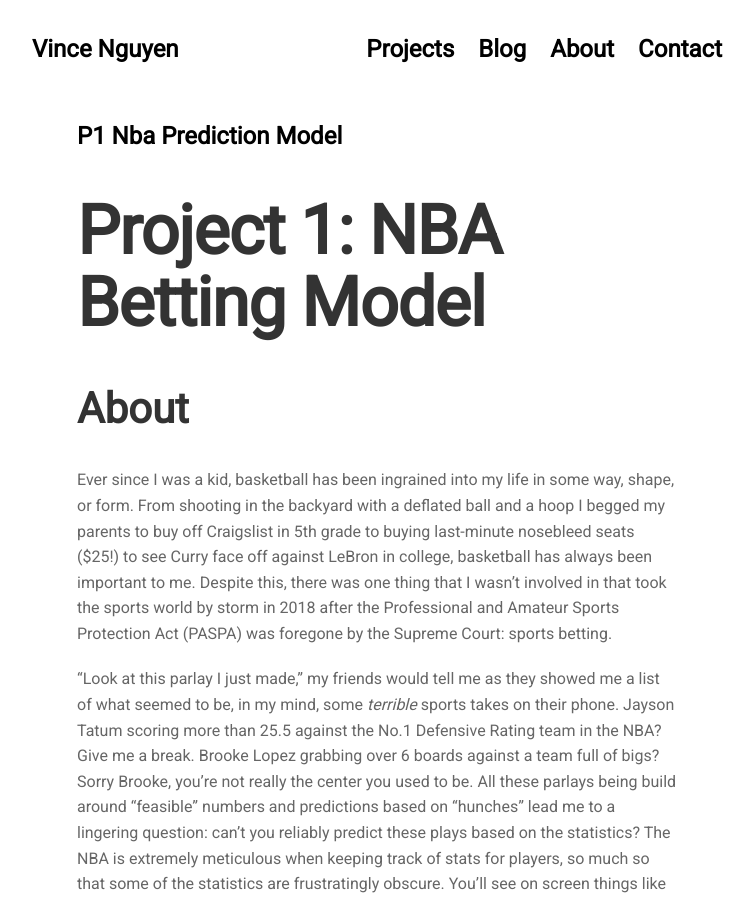
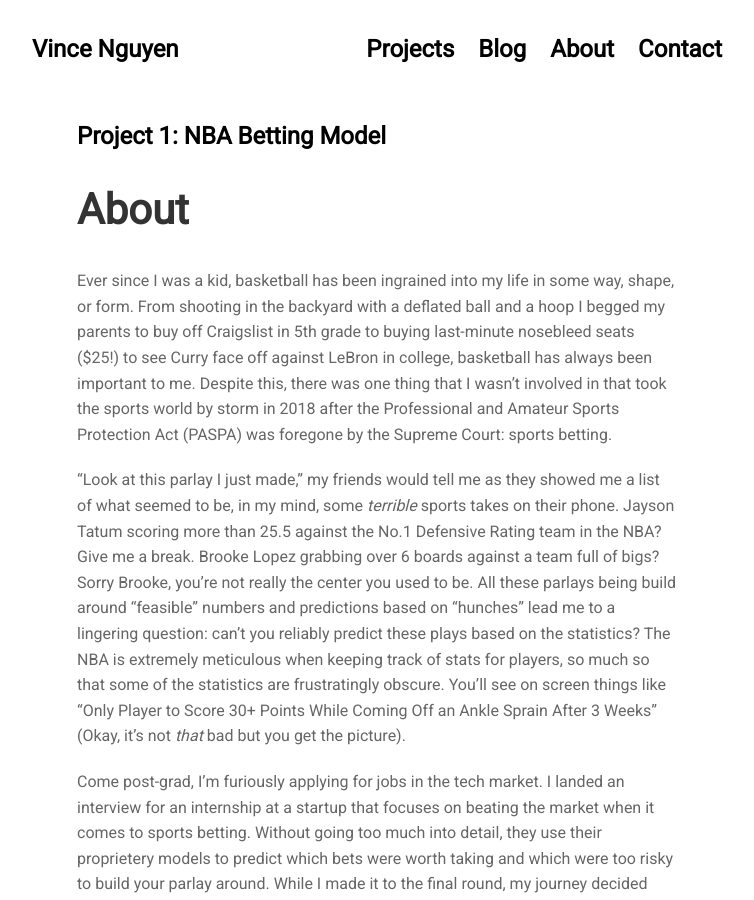
Before and after one commit to vince-ngu/vince-ngu.github.io, a Jekyll site: the page built from docs/_posts/2025-08-04-p1-nba-prediction-model.md, in a window 1280 px wide and 900 px high. Shown: the whole window, without its empty margins (263-1017 px from the left). Built offline with Jekyll 4.4.1, drawn with Linux system fonts in a browser that asks for light colours; nearby versions of some CDN libraries; some of the changed lines change nothing that is shown.

Commit message:
more formatting

```diff
--- a/docs/_posts/2025-08-04-p1-nba-prediction-model.md
+++ b/docs/_posts/2025-08-04-p1-nba-prediction-model.md
@@ -1,10 +1,9 @@
 ---
 layout: post
+title: "Project 1: NBA Betting Model"
 author: Vince Nguyen
 date: 2025-08-04
 ---
-
-# Project 1: NBA Betting Model
 
 ## About
 
```
